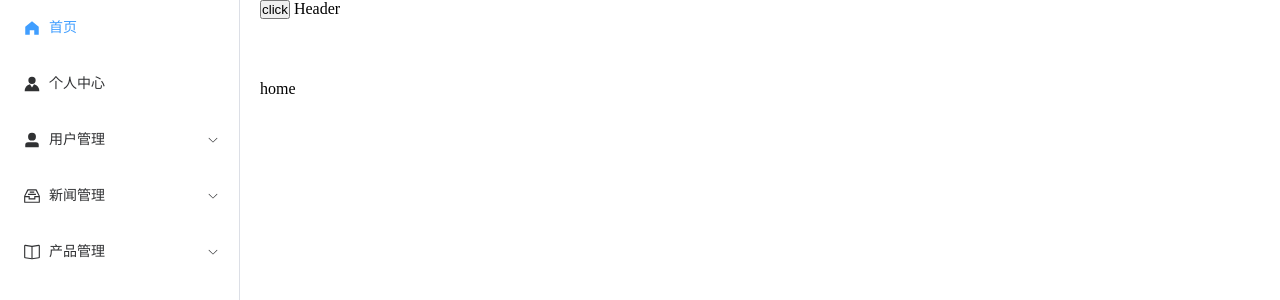
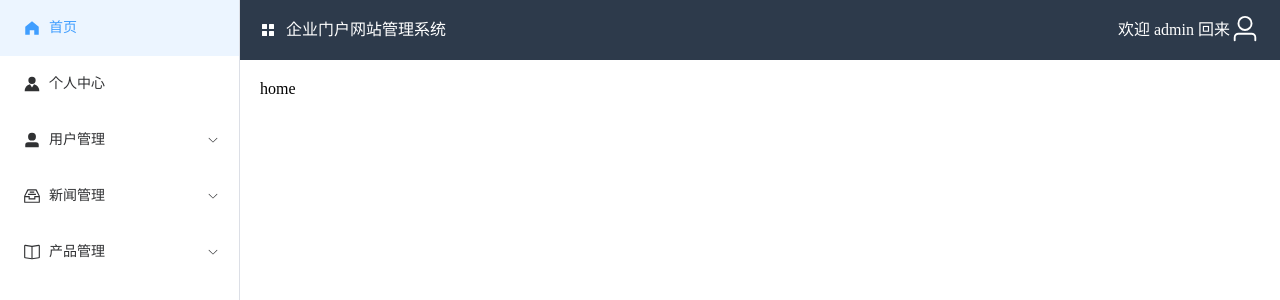
Before and after one commit to ningbaiyue/news_project, a Vue app in the folder admin/: page /login#/index in a window 1280 px wide. Shown: the top 300 px of the page. Built offline with nearby package versions, Linux system fonts and the light colour scheme; what particles.vue3 would draw is missing.

Commit message:
admin-TopHeader模块

```diff
--- a/admin/src/components/mainbox/TopHeader.vue
+++ b/admin/src/components/mainbox/TopHeader.vue
@@ -4,21 +4,79 @@
 -->
 <template>
     <el-header>
-        <button @click="handleCollapsed">click</button>
-        Header
+        <div class="left">
+            <el-icon @click="handleCollapsed">
+                <Menu />
+            </el-icon>
+            <span style="margin-left:10px;">企业门户网站管理系统</span>
+        </div>
+
+        <div class="right">
+            <span>欢迎 admin 回来</span>
+            <el-dropdown>
+                <span class="el-dropdown-link">
+                    <el-icon :size="30" color="white">
+                        <user />
+                    </el-icon>
+                </span>
+                <template #dropdown>
+                    <el-dropdown-menu>
+                        <el-dropdown-item @click="handleCenter">个人中心</el-dropdown-item>
+                        <el-dropdown-item @click="handleLogout">退出</el-dropdown-item>
+
+                    </el-dropdown-menu>
+                </template>
+            </el-dropdown>
+        </div>
     </el-header>
 </template>
 
 <script setup>
 import { useStore } from 'vuex'
+import { useRouter } from 'vue-router'
+import { Menu, User } from "@element-plus/icons-vue"
 const store = useStore()
+const router = useRouter()
 
 const handleCollapsed = () => {
     store.commit('changeCollapsed')
 }
+
+const handleCenter = () => {
+    router.push('/center')
+}
+
+const handleLogout = () => {
+    localStorage.removeItem('token')
+    router.push('/login')
+}
 </script>
 
 <style lang="scss" scoped>
+.el-header{
+    background-color: #2d3a4b;
+    color:white;
+    width:100%;
+    height: 60px;
+    line-height: 60px;
+    display: flex;
+    justify-content: space-between;
+    align-items: center;
+}
 
+.left,.right{
+    display: flex;
+}
 
+.left{
+    i{
+        margin:auto;
+        cursor: pointer;
+    }
+}
+.right{
+    .el-dropdown{
+        margin:auto;
+    }
+}
 </style>
```
